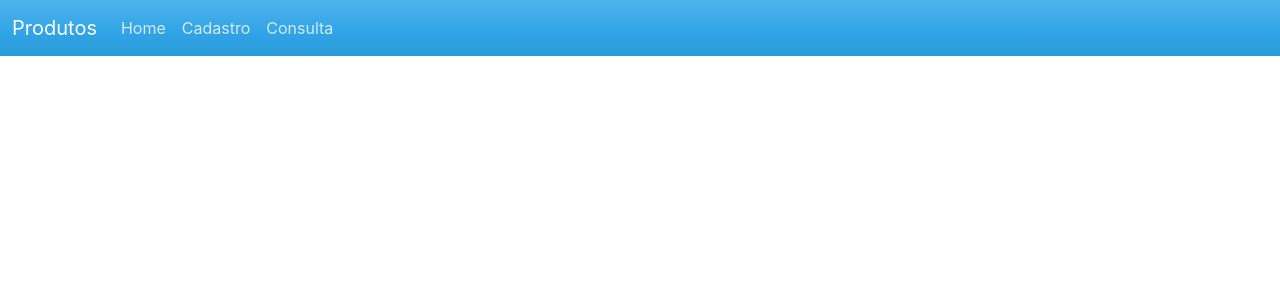
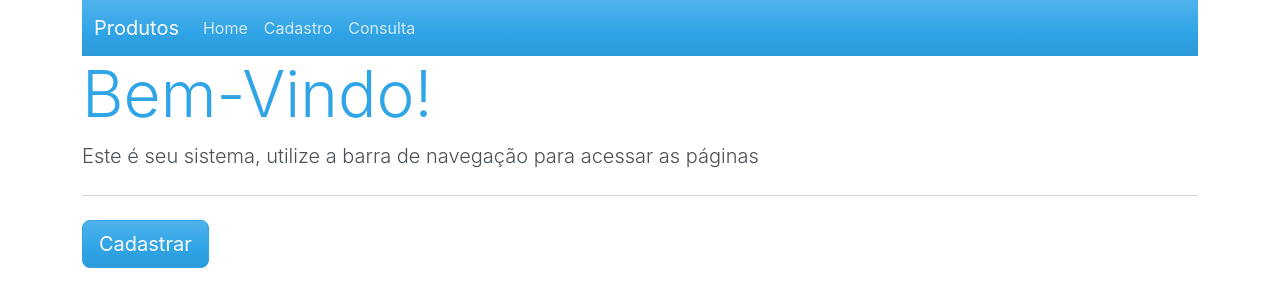
Before and after one commit to CosmoAndrade/React-Cadastro-Produtos-Udemy, a React (Create React App) app: page / in a window 1280 px wide. Shown: the top 306 px of the page. Built offline with nearby package versions, Linux system fonts and the light colour scheme.

Commit message:
Adicionado a pasta views/Home.js

```diff
--- a/public/index.html
+++ b/public/index.html
@@ -1,43 +1,15 @@
 <!DOCTYPE html>
-<html lang="en">
+<html lang="pt-br">
   <head>
     <meta charset="utf-8" />
-    <link rel="icon" href="%PUBLIC_URL%/favicon.ico" />
+
     <meta name="viewport" content="width=device-width, initial-scale=1" />
-    <meta name="theme-color" content="#000000" />
-    <meta
-      name="description"
-      content="Web site created using create-react-app"
-    />
-    <link rel="apple-touch-icon" href="%PUBLIC_URL%/logo192.png" />
-    <!--
-      manifest.json provides metadata used when your web app is installed on a
-      user's mobile device or desktop. See https://developers.google.com/web/fundamentals/web-app-manifest/
-    -->
-    <link rel="manifest" href="%PUBLIC_URL%/manifest.json" />
-    <!--
-      Notice the use of %PUBLIC_URL% in the tags above.
-      It will be replaced with the URL of the `public` folder during the build.
-      Only files inside the `public` folder can be referenced from the HTML.
 
-      Unlike "/favicon.ico" or "favicon.ico", "%PUBLIC_URL%/favicon.ico" will
-      work correctly both with client-side routing and a non-root public URL.
-      Learn how to configure a non-root public URL by running `npm run build`.
-    -->
     <title>React App</title>
   </head>
   <body>
-    <noscript>You need to enable JavaScript to run this app.</noscript>
+
     <div id="root"></div>
-    <!--
-      This HTML file is a template.
-      If you open it directly in the browser, you will see an empty page.
 
-      You can add webfonts, meta tags, or analytics to this file.
-      The build step will place the bundled scripts into the <body> tag.
-
-      To begin the development, run `npm start` or `yarn start`.
-      To create a production bundle, use `npm run build` or `yarn build`.
-    -->
   </body>
 </html>
--- a/src/App.js
+++ b/src/App.js
@@ -1,11 +1,16 @@
 import Navbar from "./components/Navbar";
+import Home from "./views/Home";
 
 
 function App() {
   return (
-    <div>
-      <Navbar/>
-    </div>
+    <>
+      <div className="container">
+        <Navbar/>
+        <Home/>
+      </div>
+
+    </>
   );
 }
 
--- /dev/null
+++ b/src/views/Home.js
@@ -0,0 +1,19 @@
+import React from "react";
+
+
+
+function Home() {
+    return (
+        <div className="jumbotron">
+            <h1 className="display-3">Bem-Vindo!</h1>
+            <p className="lead">Este é seu sistema, utilize a barra de navegação para acessar as páginas</p>
+            <hr className="my-4"/>
+
+            <p className="lead">
+            <a className="btn btn-primary btn-lg" href="#" role="button">Cadastrar</a>
+            </p>
+        </div>
+    );
+}
+
+export default Home;
```
